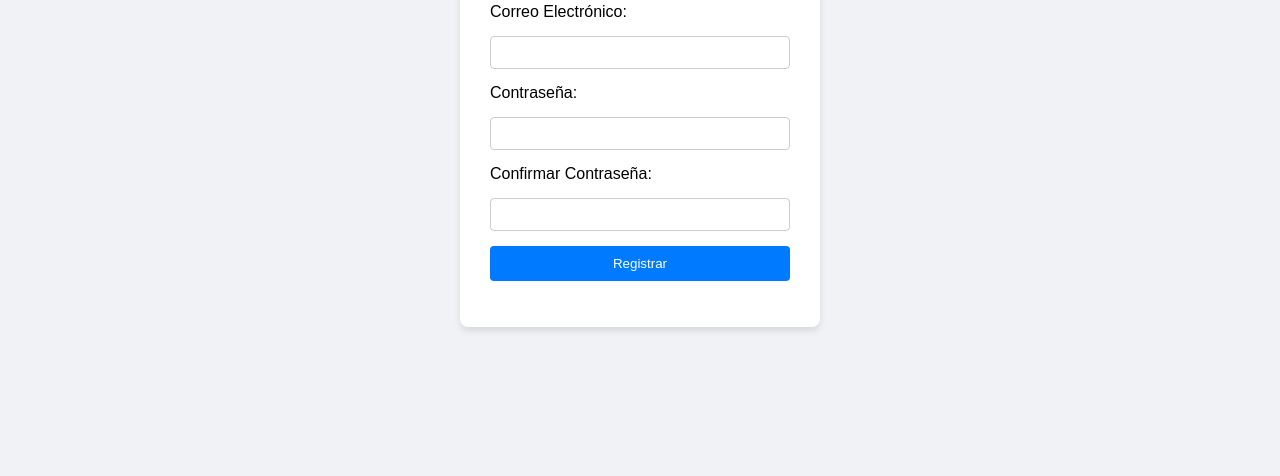
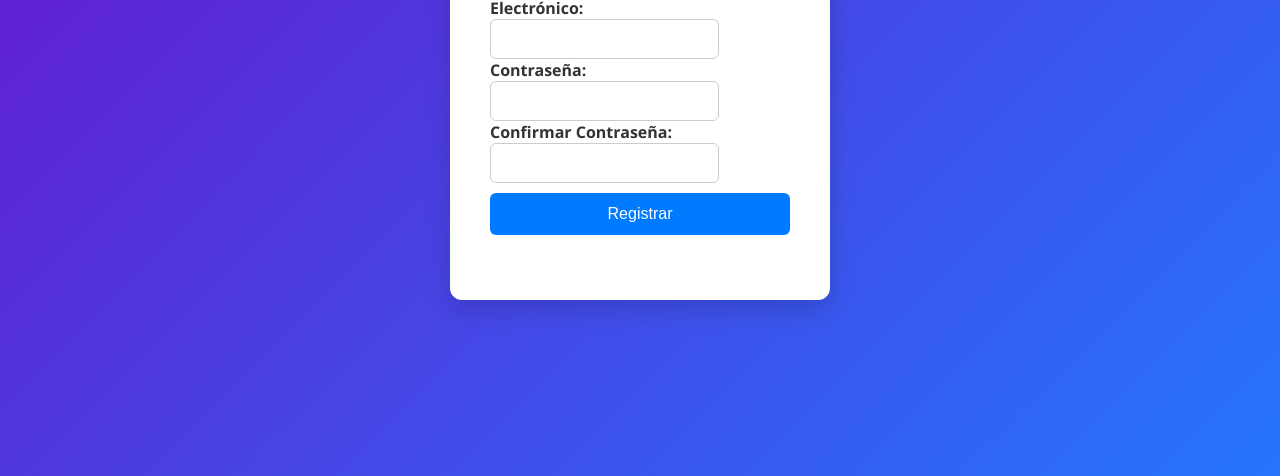
Before and after one commit to paul180578/hentai, a plain HTML site: page index.html in a window 1280 px wide. Shown: the part 324-800 px from the top of the page. Drawn offline with Linux system fonts and the light colour scheme.

Commit message:
Add: Archivo CSS actualizado

```diff
--- a/style.css
+++ b/style.css
@@ -1,46 +1,83 @@
-/* Estilos generales */
+/* Reset básico */
+* {
+    box-sizing: border-box;
+    margin: 0;
+    padding: 0;
+}
+
 body {
-    font-family: Arial, sans-serif;
+    font-family: 'Segoe UI', Tahoma, Geneva, Verdana, sans-serif;
     display: flex;
     justify-content: center;
     align-items: center;
     height: 100vh;
-    background-color: #f0f2f5;
-    margin: 0;
+    background: linear-gradient(135deg, #6a11cb 0%, #2575fc 100%);
+    color: #333;
 }
 
 #form-container {
     background-color: #fff;
-    padding: 30px;
-    border-radius: 8px;
-    box-shadow: 0 4px 6px rgba(0,0,0,0.1);
-    width: 300px;
+    padding: 40px;
+    border-radius: 12px;
+    box-shadow: 0 10px 25px rgba(0,0,0,0.15);
+    width: 380px;
 }
 
 h2 {
     text-align: center;
-    margin-bottom: 20px;
+    margin-bottom: 10px;
+    color: #333;
 }
 
-form {
+p {
+    text-align: center;
+    margin-bottom: 25px;
+    font-size: 0.9rem;
+    color: #666;
+}
+
+.form-group {
+    margin-bottom: 15px;
     display: flex;
     flex-direction: column;
-    gap: 15px;
+}
+
+label {
+    margin-bottom: 5px;
+    font-weight: 600;
 }
 
 input {
-    padding: 8px;
-    border: 1px solid #ccc;
-    border-radius: 4px;
+    padding: 10px;
+    border: 1.5px solid #ccc;
+    border-radius: 6px;
+    font-size: 1rem;
+    transition: 0.3s;
+}
+
+input:focus {
+    border-color: #007BFF;
+    outline: none;
+}
+
+small.mensaje-error {
+    color: red;
+    font-size: 0.8rem;
+    margin-top: 5px;
+    display: none;
 }
 
 button {
-    padding: 10px;
+    width: 100%;
+    padding: 12px;
     background-color: #007BFF;
+    border: none;
+    border-radius: 6px;
     color: #fff;
-    border: none;
-    border-radius: 4px;
+    font-size: 1rem;
     cursor: pointer;
+    transition: 0.3s;
+    margin-top: 10px;
 }
 
 button:hover {
@@ -49,6 +86,7 @@ button:hover {
 
 #mensaje {
     text-align: center;
-    margin-top: 10px;
+    margin-top: 15px;
     font-weight: bold;
+    font-size: 1rem;
 }
```
